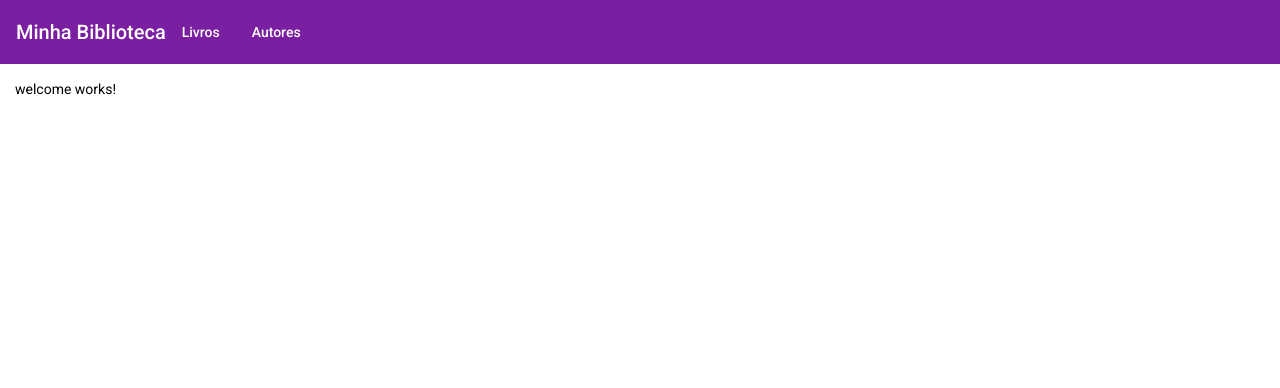
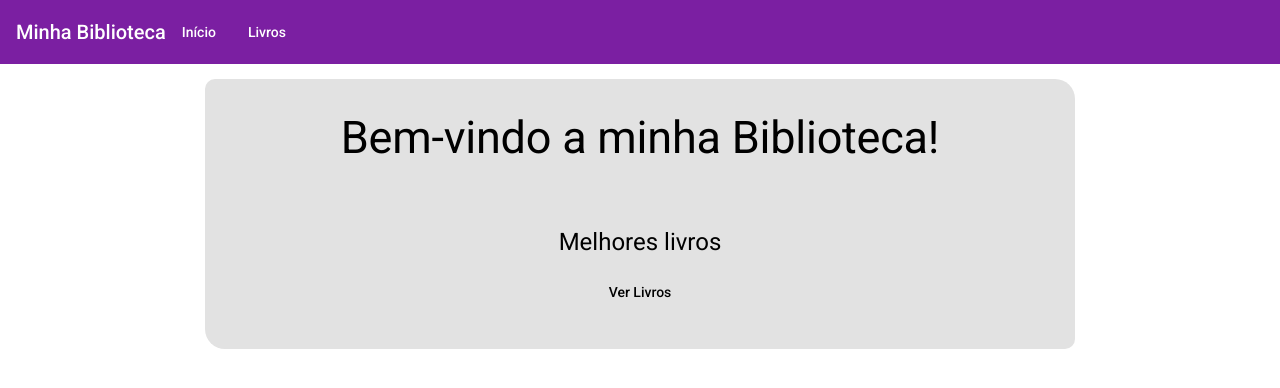
Before and after one commit to MatheusFr27/book-app, an Angular app: page /home in a window 1280 px wide. Shown: the top 388 px of the page. Built offline with nearby package versions, Linux system fonts and the light colour scheme.

Commit message:
Criando o componente book

```diff
--- a/src/app/app-routing.module.ts
+++ b/src/app/app-routing.module.ts
@@ -5,6 +5,10 @@ const routes: Routes = [
   {
     path: 'home',
     loadChildren: () => import('./modules/welcome/welcome.module').then(module => module.WelcomeModule)
+  },
+  {
+    path: 'books',
+    loadChildren: () => import('./modules/books/books.module').then(module => module.BooksModule)
   },
   {
     path: '',
--- /dev/null
+++ b/src/app/modules/books/books.component.html
@@ -0,0 +1 @@
+<p>books works!</p>
--- /dev/null
+++ b/src/app/modules/books/books.component.ts
@@ -0,0 +1,15 @@
+import { Component, OnInit } from '@angular/core';
+
+@Component({
+  selector: 'app-books',
+  templateUrl: './books.component.html',
+  styleUrls: ['./books.component.css']
+})
+export class BooksComponent implements OnInit {
+
+  constructor() { }
+
+  ngOnInit(): void {
+  }
+
+}
--- a/src/app/modules/navigation/navigation.component.html
+++ b/src/app/modules/navigation/navigation.component.html
@@ -3,8 +3,8 @@
         <h1>{{title}}</h1>
         <span class="menu-spacer"></span>
         <div>
-            <button mat-button>Livros</button>
-            <button mat-button>Autores</button>
+            <a mat-button [routerLink]="'/home'">Início</a>
+            <button mat-button [routerLink]="'/books'">Livros</button>
         </div>
     </mat-toolbar-row>
 </mat-toolbar>
--- a/src/app/modules/welcome/welcome.component.css
+++ b/src/app/modules/welcome/welcome.component.css
@@ -0,0 +1,13 @@
+.welcome {
+    background-color: rgb(226, 226, 226);
+    height: 200px;
+    width: 800px;
+    padding: 35px;
+    margin: auto;
+
+    border-radius: 10px 20px;
+}
+
+.welcome-content {
+    text-align: center;
+}
--- a/src/app/modules/welcome/welcome.component.html
+++ b/src/app/modules/welcome/welcome.component.html
@@ -1 +1,7 @@
-<p>welcome works!</p>
+<div class="welcome">
+    <div class="welcome-content">
+        <h1 class="mat-display-2">Bem-vindo a minha Biblioteca!</h1>
+        <h2 class="mat-h1">Melhores livros</h2>
+        <button mat-button class="primary" [routerLink]="'/books'">Ver Livros</button>
+    </div>
+</div>
--- a/src/app/modules/welcome/welcome.module.ts
+++ b/src/app/modules/welcome/welcome.module.ts
@@ -3,13 +3,15 @@ import { CommonModule } from '@angular/common';
 
 import { WelcomeRoutingModule } from './welcome-routing.module';
 import { WelcomeComponent } from './welcome.component';
+import { MatButtonModule } from '@angular/material/button';
 
 
 @NgModule({
   declarations: [WelcomeComponent],
   imports: [
     CommonModule,
-    WelcomeRoutingModule
+    WelcomeRoutingModule,
+    MatButtonModule
   ]
 })
 export class WelcomeModule { }
```
Also changed, not shown: src/app/modules/books/books-routing.module.ts (added, +16 -0 lines), src/app/modules/books/books.module.ts (added, +15 -0 lines), src/app/modules/books/books.component.css (added), 1 other file (tests, documents, lock files or other folders).
